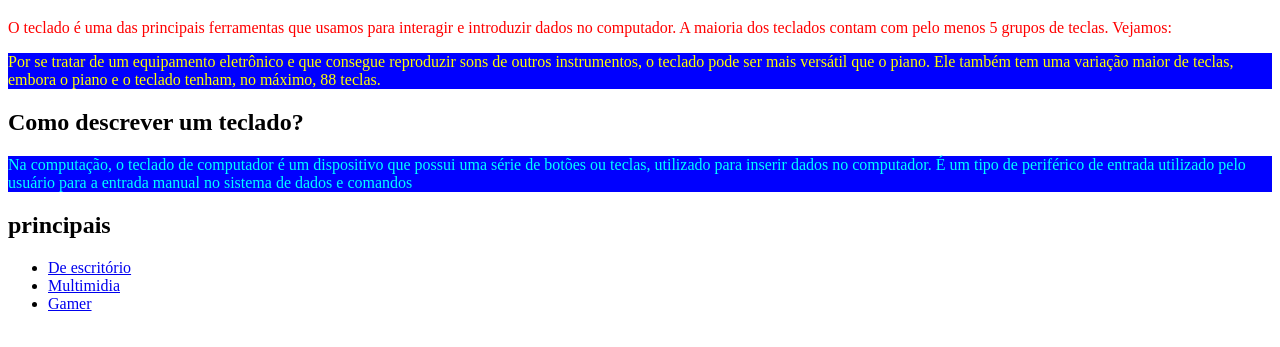
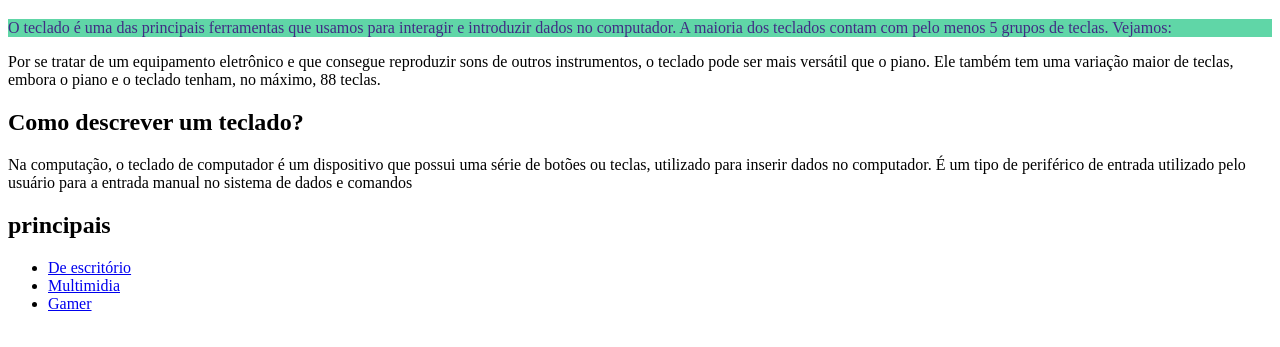
Before and after one commit to vitorquirino/exercicios, a plain HTML site: page aula-12/index.html in a window 1280 px wide. Shown: the part 61-408 px from the top of the page. Drawn offline with Linux system fonts and the light colour scheme.

Commit message:
background-color e color

```diff
--- a/aula-12/index.html
+++ b/aula-12/index.html
@@ -10,12 +10,13 @@
 <body>
     <div>
         <h1>O que é o teclado?</h1>
-        <p id="paragrafo1">O teclado é uma das
+        <p id="paragrafo1" >
+            O teclado é uma das
             principais ferramentas que usamos para interagir
             e introduzir dados no computador. A maioria dos teclados contam
             com pelo menos 5 grupos de teclas. Vejamos:
         </p>
-        <p class="fundo-azul texto-amarelo">
+        <p >
             Por se tratar de um equipamento eletrônico e que consegue reproduzir sons de outros instrumentos,
             o teclado pode ser mais versátil que
             o piano. Ele também tem uma variação maior de teclas,
@@ -25,7 +26,7 @@
 
     <div>
         <h2>Como descrever um teclado?</h2>
-        <p class="fundo-azul">
+        <p >
             Na computação, o teclado de computador é um dispositivo que possui uma série de botões ou teclas, utilizado
             para inserir dados no computador.
             É um tipo de periférico de entrada
--- a/aula-12/stilo/style.css
+++ b/aula-12/stilo/style.css
@@ -1,20 +1,6 @@
 @charset "UTF-8";
 
-p{
-    color: aqua;
-    background-color: cornflowerblue;
-
+#paragrafo1{
+    color:#412C84;
+    background-color:#60D6A7;
 }
-
-#paragrafo1{
-    color: red;
-    background-color: transparent;
-}
-
-.fundo-azul{
-    background-color: blue;
-}
-
-.texto-amarelo{
-    color: yellow;
-}
```
